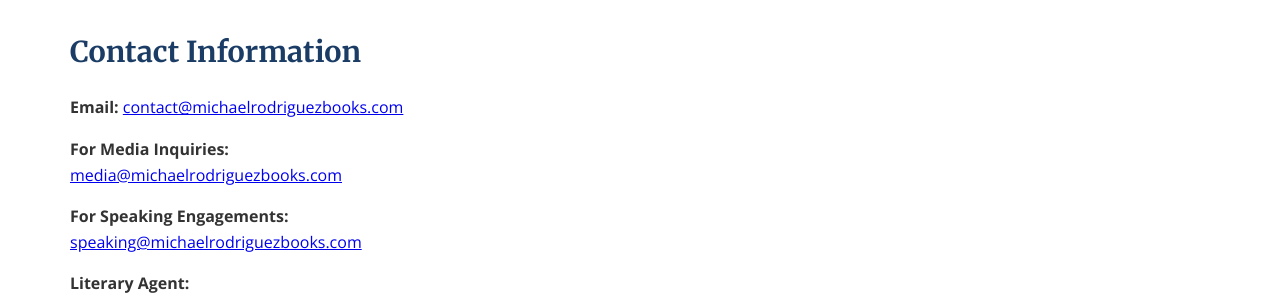
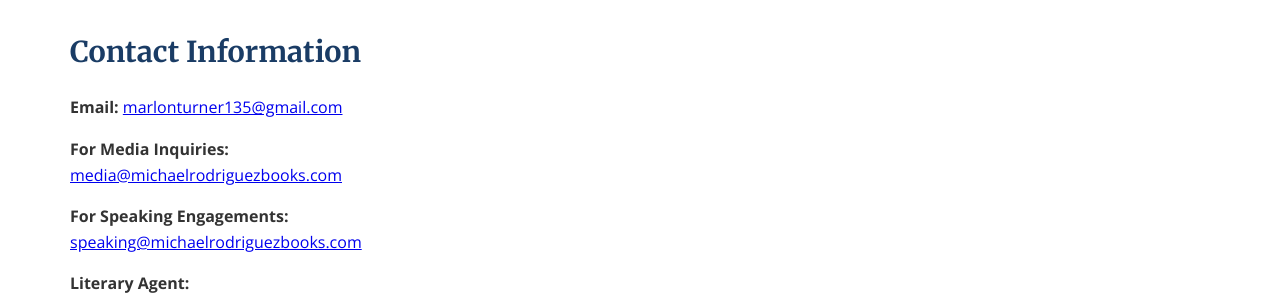
Before and after one commit to Zews123/michael-rodriguez-books, a Jekyll site: the page built from contact.md, in a window 1280 px wide. Shown: the part 428-723 px from the top of the page. Built offline with Jekyll 4.4.1, drawn with Linux system fonts in a browser that asks for light colours.

Commit message:
Update contact.md

```diff
--- a/contact.md
+++ b/contact.md
@@ -18,25 +18,26 @@
 
 ## Contact Information
 
-**Email:** [contact@michaelrodriguezbooks.com](mailto:contact@michaelrodriguezbooks.com)
+**Email:** [marlonturner135@gmail.com](mailto:marlonturner135@gmail.com)
+
 
 **For Media Inquiries:**
-[media@michaelrodriguezbooks.com](mailto:media@michaelrodriguezbooks.com)
+[media@michaelrodriguezbooks.com](mailto:marlonturner135@gmail.com)
 
 **For Speaking Engagements:**
-[speaking@michaelrodriguezbooks.com](mailto:speaking@michaelrodriguezbooks.com)
+[speaking@michaelrodriguezbooks.com](mailto:marlonturner135@gmail.com)
 
 **Literary Agent:**
 Jane Smith
 Global Literary Agency
-[agent@globalliterary.com](mailto:agent@globalliterary.com)
+[agent@globalliterary.com](mailto:marlonturner135@gmail.com)
 
 ## Book Orders and Customer Service
 
 For questions regarding book orders, please contact the retailer where you purchased the book.
 
 For bulk orders and special sales, please contact:
-[sales@resourceeconomicspress.com](mailto:sales@resourceeconomicspress.com)
+[sales@resourceeconomicspress.com](mailto:marlonturner135@gmail.com)
 
 ## Social Media
 
```
